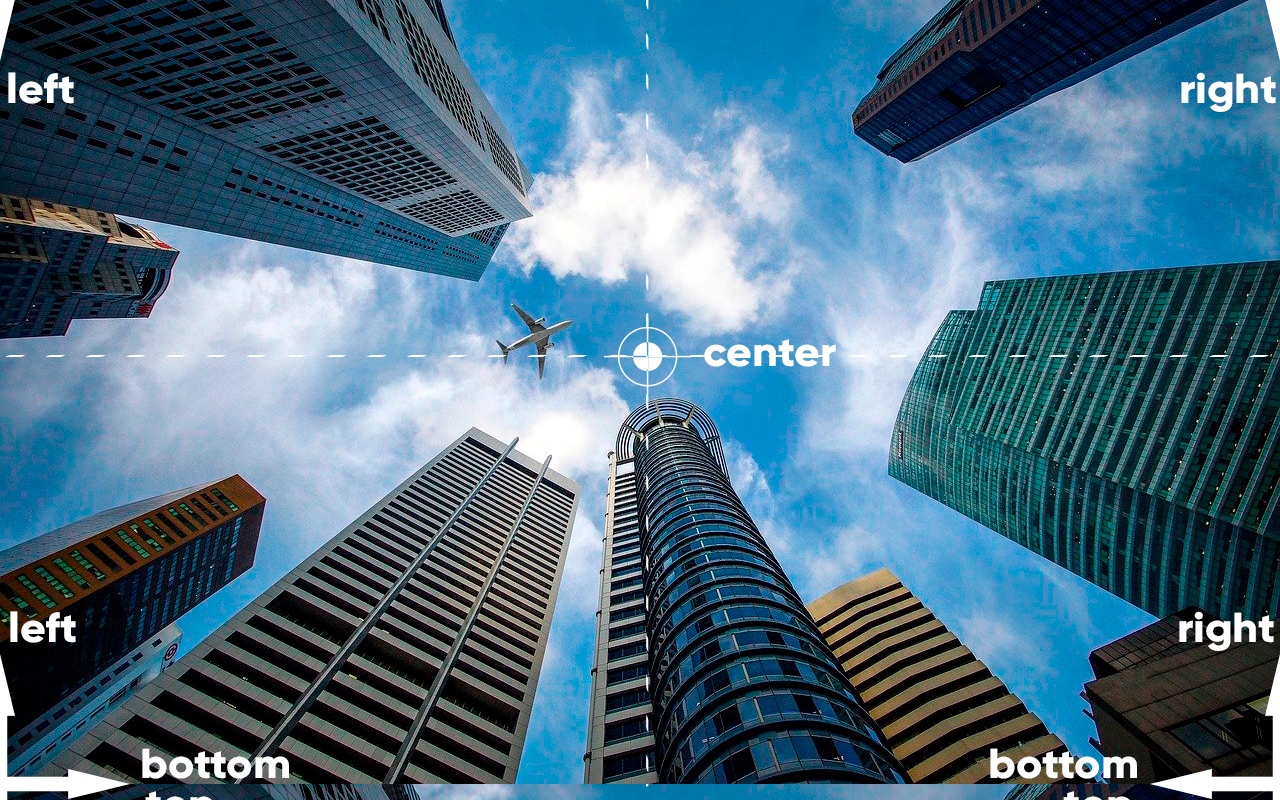
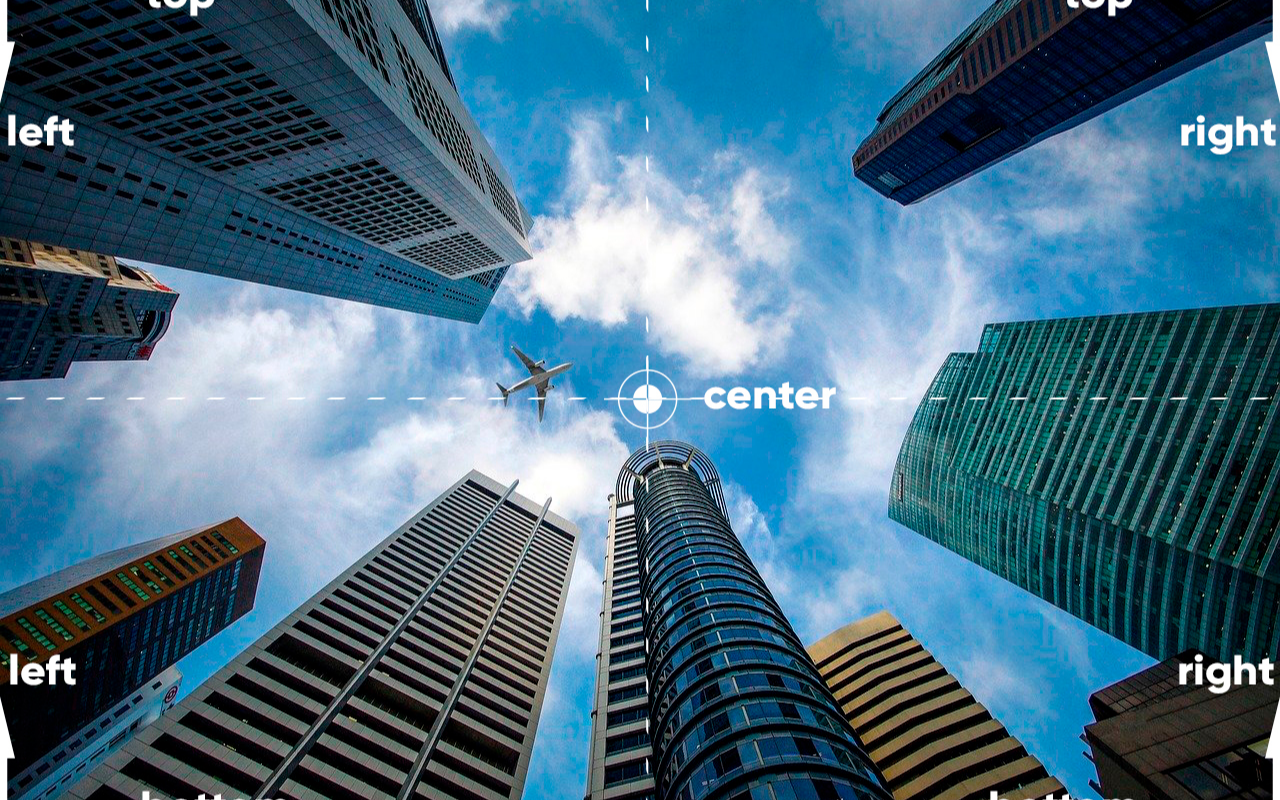
Before and after one commit to rcsfabiola/html-css, a plain HTML site: page exercicios/ex022/fundo005.html in a window 1280 px wide. Drawn offline with Linux system fonts and the light colour scheme.

Commit message:
Update fundo005.html

```diff
--- a/exercicios/ex022/fundo005.html
+++ b/exercicios/ex022/fundo005.html
@@ -6,9 +6,11 @@
   <title>Posicionamento</title>
   <style>
     body {
-      height: 96vh;
+      width: auto;
+      height: 98vh;
       background-image: url(imagens/wallpaper003.jpg);
-      background-position: right bottom;
+      background-position: center center;
+      background-repeat: no-repeat;
     }
   </style>
 </head>
```
